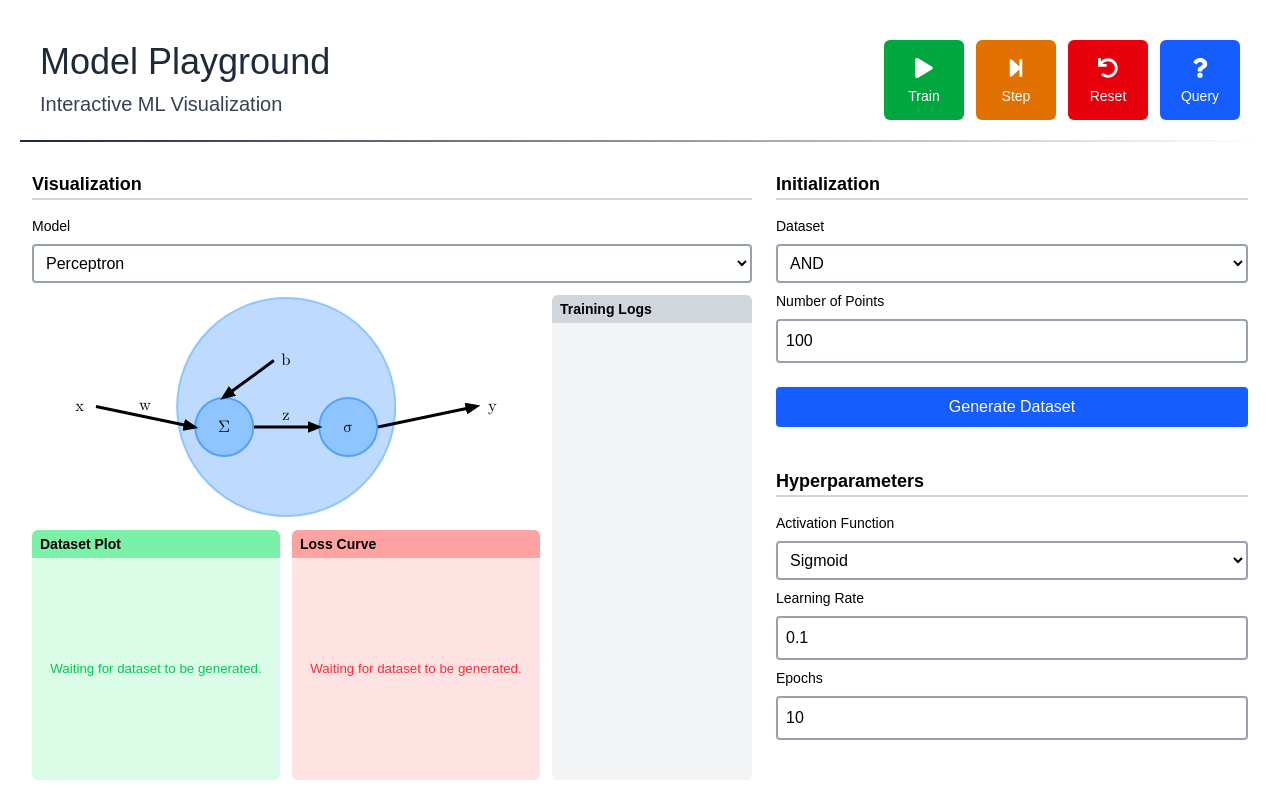
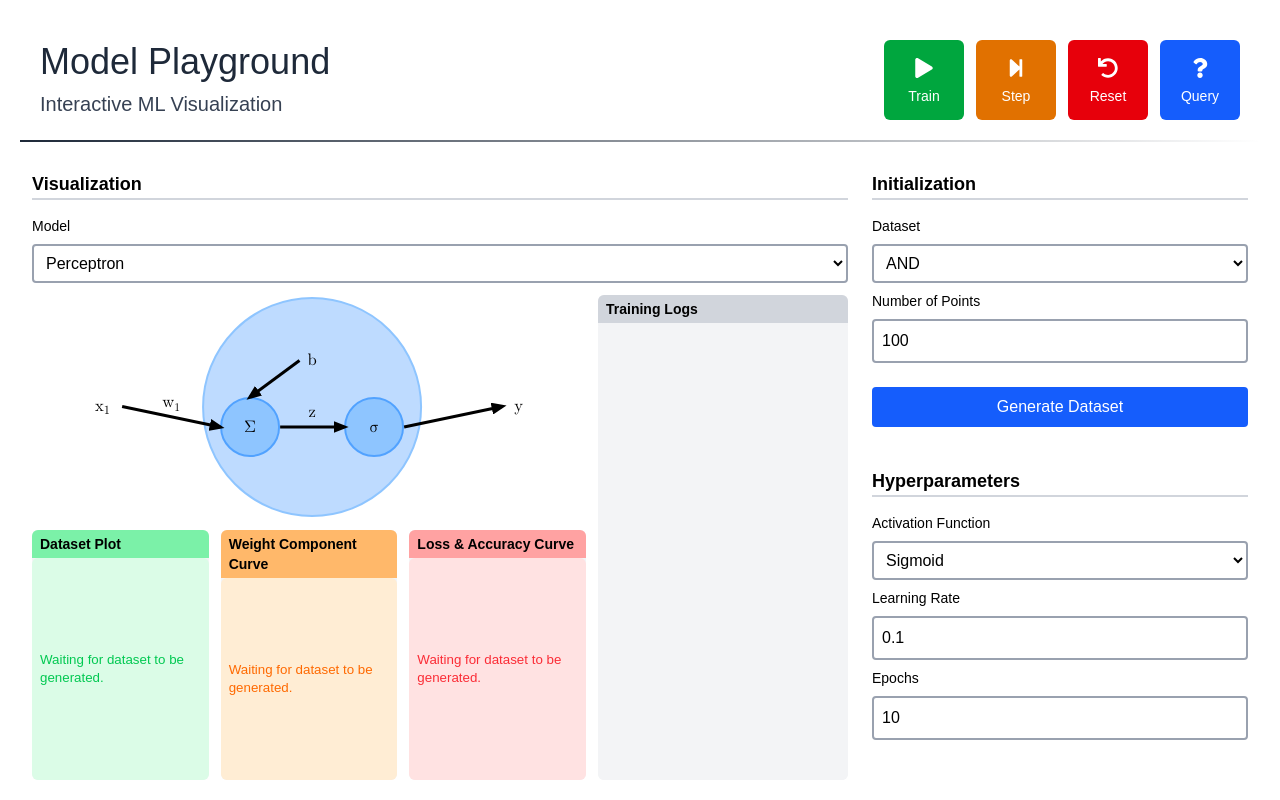
Before and after one commit to sachintha180/sachintha-portfolio, a React (Vite) app in the folder frontend/: page /model-dashboard in a window 1280 px wide. Built offline with nearby package versions, Linux system fonts and the light colour scheme; a web font is replaced by a local one.

Commit message:
fix non-updating UI issue with neuron connectors; add weight component graph

```diff
--- a/frontend/src/components/models/Perceptron.tsx
+++ b/frontend/src/components/models/Perceptron.tsx
@@ -1,9 +1,16 @@
-import { useRef, type ReactNode } from "react";
+import {
+  createRef,
+  useMemo,
+  useRef,
+  type ReactNode,
+  type RefObject,
+} from "react";
 import Connector from "../ui/Connector";
 
 // Perceptron props
 type PerceptronProps = {
   activationFunction: string;
+  inputCount: number;
 };
 
 // Configuration for Perceptron component styling
@@ -12,13 +19,26 @@ const perceptronConfig = {
   neuronPadding: 50,
 };
 
-export default function Perceptron({ activationFunction }: PerceptronProps) {
+export default function Perceptron({
+  activationFunction,
+  inputCount,
+}: PerceptronProps) {
   // Initialize refs to model components
-  const inputRef = useRef<HTMLDivElement>(null);
   const biasRef = useRef<HTMLDivElement>(null);
   const sumRef = useRef<HTMLDivElement>(null);
   const activationRef = useRef<HTMLDivElement>(null);
   const outputRef = useRef<HTMLDivElement>(null);
+
+  // Initialize an array of input refs
+  const inputRefs = useRef<RefObject<HTMLDivElement>[]>([]);
+
+  // Populate or reuse refs based on inputCount
+  useMemo(() => {
+    inputRefs.current = Array.from(
+      { length: inputCount },
+      (_, i) => inputRefs.current[i] || createRef<HTMLDivElement>(),
+    );
+  }, [inputCount]);
 
   // Initialize ref to main container (for connectors)
   const containerRef = useRef<HTMLDivElement>(null);
@@ -32,15 +52,22 @@ export default function Perceptron({ activationFunction }: PerceptronProps) {
   return (
     <div ref={containerRef} className="font-math relative flex-1">
       <div className="absolute top-1/2 left-1/2 flex -translate-x-1/2 -translate-y-1/2 items-center gap-20">
-        {/* Input */}
+        {/* Inputs */}
+        <div className="flex flex-col gap-4">
+          {Array.from({ length: inputCount }).map((_, i) => (
             <div
-          ref={inputRef}
+              key={`input-${i}`}
+              ref={inputRefs.current[i]}
               className="p-3"
               style={{
                 fontSize: perceptronConfig.neuronPadding / 3,
               }}
             >
-          <p>x</p>
+              <p>
+                x<sub>{i + 1}</sub>
+              </p>
+            </div>
+          ))}
         </div>
 
         {/* Perceptron */}
@@ -103,7 +130,8 @@ export default function Perceptron({ activationFunction }: PerceptronProps) {
                   fontSize: perceptronConfig.neuronPadding / 3,
                 }}
               >
-                {activationFunctionMap[activationFunction]}
+                {activationFunctionMap[activationFunction] ??
+                  activationFunction}
               </p>
             </div>
           </div>
@@ -121,16 +149,22 @@ export default function Perceptron({ activationFunction }: PerceptronProps) {
         </div>
       </div>
 
-      {/* Connectors between model components */}
+      {/* Input-Sum Connectors */}
+      {Array.from({ length: inputCount }).map((_, i) => (
         <Connector
+          key={`input-sum-connector-${i}`}
           containerRef={containerRef}
-        refA={inputRef}
+          refA={inputRefs.current[i]}
           refB={sumRef}
           from="right"
           to="left"
-        label="w"
+          label={`w${i + 1}`}
           fontSize={perceptronConfig.neuronPadding / 3}
+          inputCount={inputCount}
         />
+      ))}
+
+      {/* Bias-Sum Connector */}
       <Connector
         containerRef={containerRef}
         refA={biasRef}
@@ -139,6 +173,8 @@ export default function Perceptron({ activationFunction }: PerceptronProps) {
         to="top"
         fontSize={perceptronConfig.neuronPadding / 3}
       />
+
+      {/* Sum-Activation Connector */}
       <Connector
         containerRef={containerRef}
         refA={sumRef}
@@ -148,6 +184,8 @@ export default function Perceptron({ activationFunction }: PerceptronProps) {
         label="z"
         fontSize={perceptronConfig.neuronPadding / 3}
       />
+
+      {/* Activation-Output Connector */}
       <Connector
         containerRef={containerRef}
         refA={activationRef}
--- a/frontend/src/components/ui/Connector.tsx
+++ b/frontend/src/components/ui/Connector.tsx
@@ -1,20 +1,19 @@
-// Connector.tsx
-
-import React, { useLayoutEffect, useState } from "react";
+import { useLayoutEffect, useState, type RefObject } from "react";
 import type { Side } from "../../types/Connector";
 import { getCoords } from "../../lib/utils";
 
 type ConnectorProps = {
-  refA: React.RefObject<HTMLDivElement | null>;
-  refB: React.RefObject<HTMLDivElement | null>;
-  containerRef: React.RefObject<HTMLDivElement | null>;
+  refA: RefObject<HTMLDivElement | null>;
+  refB: RefObject<HTMLDivElement | null>;
+  containerRef: RefObject<HTMLDivElement | null>;
   from?: Side;
   to?: Side;
   label?: string;
   fontSize: number;
+  inputCount?: number; // Used to trigger re-rendering for input connectors
 };
 
-const LABEL_Y_OFFSET = 7;
+const LABEL_Y_OFFSET = 10;
 
 export default function Connector({
   refA,
@@ -24,6 +23,7 @@ export default function Connector({
   to,
   label,
   fontSize,
+  inputCount,
 }: ConnectorProps) {
   // Initialize state for the lines' coordinates
   const [lineCoords, setLineCoords] = useState({ x1: 0, y1: 0, x2: 0, y2: 0 });
@@ -47,18 +47,67 @@ export default function Connector({
         });
       }
     };
-    updateLine();
 
     // Using requestAnimationFrame to wait until after first paint
     const raf = requestAnimationFrame(updateLine);
 
-    // Add a "resize" event listener after first paint
+    // Add resize listener
     window.addEventListener("resize", updateLine);
+
+    // Add scroll listener
+    // useCapture = true for bubbling elements
+    window.addEventListener("scroll", updateLine, true);
+
+    // Add resize observer
+    const observer = new ResizeObserver(updateLine);
+    if (containerRef.current) observer.observe(containerRef.current);
+
+    // Cleanup
     return () => {
       cancelAnimationFrame(raf);
       window.removeEventListener("resize", updateLine);
+      window.removeEventListener("scroll", updateLine);
+      observer.disconnect();
     };
-  }, [refA, refB, containerRef, from, to]);
+
+    //
+  }, [refA, refB, containerRef, from, to, inputCount]);
+
+  // Pre-render text element (with optional numeric subscript)
+  const TextElement = () => {
+    const match = label?.match(/^(\D+)(\d+)$/);
+    if (match) {
+      const [, base, subscript] = match;
+      return (
+        <text
+          x={(lineCoords.x1 + lineCoords.x2) / 2}
+          y={(lineCoords.y1 + lineCoords.y2) / 2 - LABEL_Y_OFFSET}
+          textAnchor="middle"
+          fill="black"
+          fontSize={fontSize}
+          className="select-none"
+        >
+          <tspan>{base}</tspan>
+          <tspan dy="0.4em" fontSize={fontSize * 0.7}>
+            {subscript}
+          </tspan>
+        </text>
+      );
+    }
+
+    return (
+      <text
+        x={(lineCoords.x1 + lineCoords.x2) / 2}
+        y={(lineCoords.y1 + lineCoords.y2) / 2 - LABEL_Y_OFFSET}
+        textAnchor="middle"
+        fill="black"
+        fontSize={fontSize}
+        className="select-none"
+      >
+        {label}
+      </text>
+    );
+  };
 
   // Draw SVG line connecting the two refs together
   return (
@@ -84,19 +133,7 @@ export default function Connector({
         strokeWidth="3"
         markerEnd="url(#arrowhead)"
       />
-
-      {label && (
-        <text
-          x={(lineCoords.x1 + lineCoords.x2) / 2}
-          y={(lineCoords.y1 + lineCoords.y2) / 2 - LABEL_Y_OFFSET}
-          textAnchor="middle"
-          fill="black"
-          fontSize={fontSize}
-          className="select-none"
-        >
-          {label}
-        </text>
-      )}
+      <TextElement />
     </svg>
   );
 }
--- a/frontend/src/pages/ModelDashboard.tsx
+++ b/frontend/src/pages/ModelDashboard.tsx
@@ -22,7 +22,6 @@ export default function ModelDashboard() {
   }).forEach(([key, field]) => {
     initialValues[key] = field.default ?? "";
   });
-  console.log(initialValues);
 
   // Initialize state for all form variables
   const [form, setForm] = useState(initialValues);
@@ -37,7 +36,7 @@ export default function ModelDashboard() {
       {/* Content Area: Horizontal split below header */}
       <div className="flex h-0 flex-grow">
         {/* Visualization */}
-        <div className="flex w-3/5 flex-col gap-3 px-3">
+        <div className="flex flex-1 flex-col gap-3 px-3">
           <div className="space-y-2">
             <h2 className="mb-4 border-b-2 border-gray-300 text-lg font-semibold">
               Visualization
@@ -70,6 +69,7 @@ export default function ModelDashboard() {
                 {currentModel === "perceptron" ? (
                   <Perceptron
                     activationFunction={form["activationFunction"] as string}
+                    inputCount={currentDataset ? currentDataset.X[0].length : 1}
                   />
                 ) : (
                   <div className="flex flex-1 items-center justify-center">
@@ -102,7 +102,7 @@ export default function ModelDashboard() {
                             : []
                         }
                         height={200}
-                        width={400}
+                        width={350}
                         padding={0.1}
                         margin={{
                           left: 45,
@@ -117,10 +117,43 @@ export default function ModelDashboard() {
                   </div>
                 </div>
 
-                {/* Loss Curve */}
+                {/* Weight Component Curve */}
+                <div className="flex flex-1 flex-shrink-0 flex-col rounded-md bg-gray-100">
+                  <h3 className="w-full rounded-t-md bg-orange-300 px-2 py-1 text-sm font-semibold">
+                    Weight Component Curve
+                  </h3>
+                  <div className="flex flex-1 items-center justify-center overflow-y-auto rounded-md bg-orange-100 p-2 text-xs text-gray-600">
+                    {currentDataset ? (
+                      <LossLinePlot
+                        data={Array.from(
+                          { length: form["epochs"] as number },
+                          (_, i) => {
+                            return {
+                              epoch: i + 1,
+                              loss: Math.exp(-i + 2),
+                            };
+                          },
+                        )}
+                        height={200}
+                        width={350}
+                        margin={{
+                          left: 45,
+                          bottom: 35,
+                        }}
+                        padding={0.2}
+                      />
+                    ) : (
+                      <p className="text-[10pt] text-orange-500">
+                        Waiting for dataset to be generated.
+                      </p>
+                    )}
+                  </div>
+                </div>
+
+                {/* Loss & Accuracy Curve */}
                 <div className="flex flex-1 flex-shrink-0 flex-col rounded-md bg-gray-100">
                   <h3 className="w-full rounded-t-md bg-red-300 px-2 py-1 text-sm font-semibold">
-                    Loss Curve
+                    Loss & Accuracy Curve
                   </h3>
                   <div className="flex flex-1 items-center justify-center overflow-y-auto rounded-md bg-red-100 p-2 text-xs text-gray-600">
                     {currentDataset ? (
@@ -129,13 +162,13 @@ export default function ModelDashboard() {
                           { length: form["epochs"] as number },
                           (_, i) => {
                             return {
-                              epoch: i,
+                              epoch: i + 1,
                               loss: Math.exp(-i + 2),
                             };
                           },
                         )}
                         height={200}
-                        width={400}
+                        width={350}
                         margin={{
                           left: 45,
                           bottom: 35,
@@ -153,7 +186,7 @@ export default function ModelDashboard() {
             </div>
 
             {/* Right Column: Training Logs (maintains full height of its parent row) */}
-            <div className="flex w-[200px] flex-col rounded-md bg-gray-100">
+            <div className="flex w-[250px] flex-col rounded-md bg-gray-100">
               <h3 className="w-full rounded-t-md bg-gray-300 px-2 py-1 text-sm font-semibold">
                 Training Logs
               </h3>
@@ -163,7 +196,7 @@ export default function ModelDashboard() {
         </div>
 
         {/* Controls */}
-        <div className="flex h-full w-2/5 flex-col space-y-10 overflow-y-auto px-3 pb-2">
+        <div className="flex h-full w-[400px] flex-col space-y-10 overflow-y-auto px-3 pb-2">
           {currentModel ? (
             <ModelForm
               initialization={models[currentModel].initialization}
```
Lines whose indentation alone changed are shown as unchanged.
